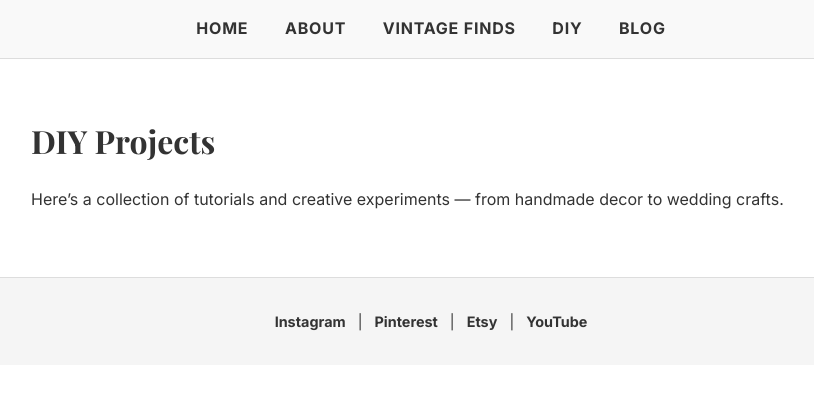
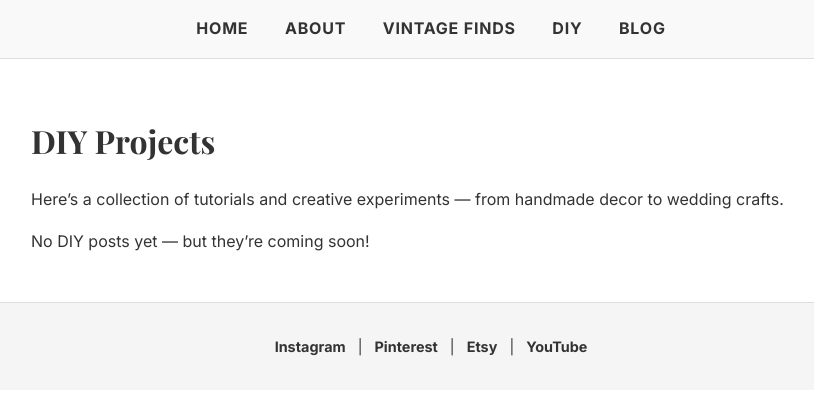
Before and after one commit to hannistudios/hannistudios.github.io, a Jekyll site: the page built from diy.md, in a window 1280 px wide. Shown: the top 395 px of the page, without its empty margins (209-1023 px from the left). Built offline with Jekyll 4.4.1, drawn with Linux system fonts in a browser that asks for light colours.

Commit message:
cleaning up

```diff
--- a/diy.md
+++ b/diy.md
@@ -8,16 +8,20 @@ permalink: /diy/
 
 Here’s a collection of tutorials and creative experiments — from handmade decor to wedding crafts.
 
+{% assign diy_posts = site.posts | where_exp: "post", "post.categories contains 'diy'" %}
+
+{% if diy_posts.size > 0 %}
 <div class="post-grid">
-  {% for post in site.posts %}
-    {% if post.categories contains "diy" %}
-      <div class="post-card">
-        <a href="{{ post.url }}">
-          <img src="{{ post.featured_image }}" alt="{{ post.title }}" loading="lazy">
-          <h3>{{ post.title }}</h3>
-        </a>
-        <p class="post-date">{{ post.date | date: "%B %d, %Y" }}</p>
-      </div>
-    {% endif %}
+  {% for post in diy_posts %}
+    <div class="post-card">
+      <a href="{{ post.url }}">
+        <img src="{{ post.featured_image }}" alt="{{ post.title }}" loading="lazy">
+        <h3>{{ post.title }}</h3>
+      </a>
+      <p class="post-date">{{ post.date | date: "%B %d, %Y" }}</p>
+    </div>
   {% endfor %}
 </div>
+{% else %}
+<p>No DIY posts yet — but they’re coming soon!</p>
+{% endif %}
```
